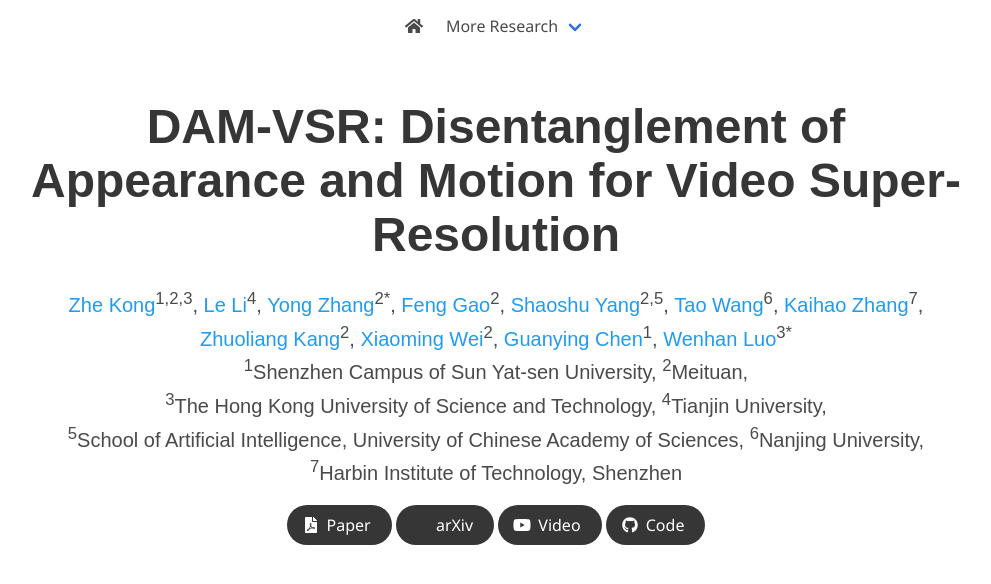
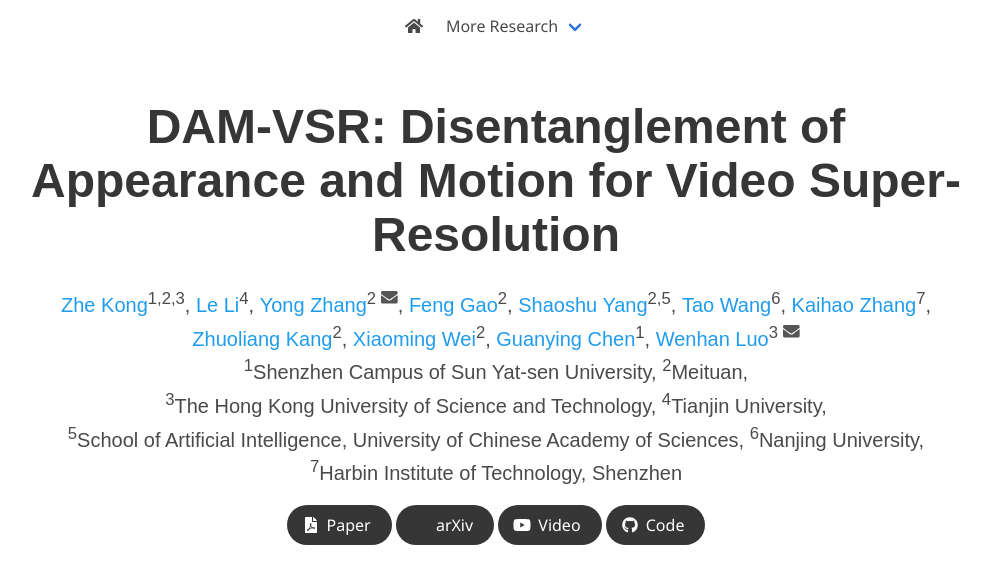
Before and after one commit to kongzhecn/kongzhecn.github.io, a Jekyll site: the page projects/dam-vsr/index.html, which Jekyll copies as it is, in a window 1280 px wide and 900 px high, cut to the strip 0-586 px from the top of the window. Shown: the whole strip, without its empty margins (144-1135 px from the left). Built offline with Jekyll 4.4.1, drawn with Linux system fonts in a browser that asks for light colours; some web fonts are replaced; a style sheet for code colours, icons or effects is not loaded.

Commit message:
Update index.html

```diff
--- a/projects/dam-vsr/index.html
+++ b/projects/dam-vsr/index.html
@@ -10,6 +10,7 @@
 
   <link href="https://fonts.googleapis.com/css?family=Google+Sans|Noto+Sans|Castoro"
         rel="stylesheet">
+  <link rel="stylesheet" href="https://cdnjs.cloudflare.com/ajax/libs/font-awesome/5.15.4/css/all.min.css">
 
   <link rel="stylesheet" href="./static/css/bulma.min.css">
   <link rel="stylesheet" href="./static/css/bulma-carousel.min.css">
@@ -85,7 +86,7 @@
             <span class="author-block">
               <a href="">Le Li</a><sup>4</sup>,</span>
             <span class="author-block">
-              <a href="https://yzhang2016.github.io/">Yong Zhang</a><sup>2*</sup>,
+              <a href="https://yzhang2016.github.io/">Yong Zhang</a><sup>2<i class="fas fa-envelope" style="margin-left: 5px; color: #555;"></i></sup>,
             </span>
             <span class="author-block">
               <a href="">Feng Gao</a><sup>2</sup>,
@@ -109,7 +110,7 @@
               <a href="https://guanyingc.github.io/">Guanying Chen</a><sup>1</sup>,
             </span>
             <span class="author-block">
-              <a href="https://whluo.github.io/">Wenhan Luo</a><sup>3*</sup>
+              <a href="https://whluo.github.io/">Wenhan Luo</a><sup>3<i class="fas fa-envelope" style="margin-left: 5px; color: #555;"></i></sup>
             </span>
           </div>
 
```
